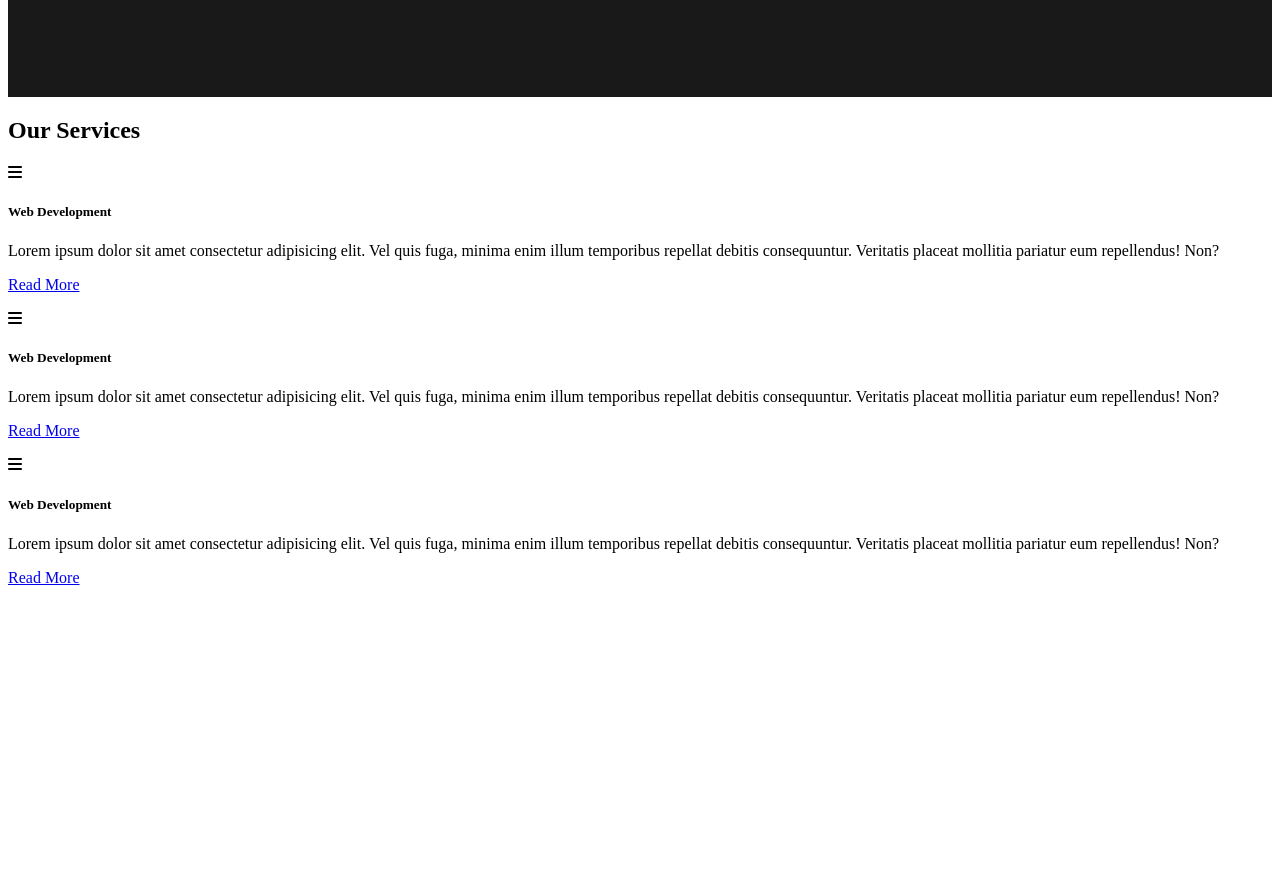
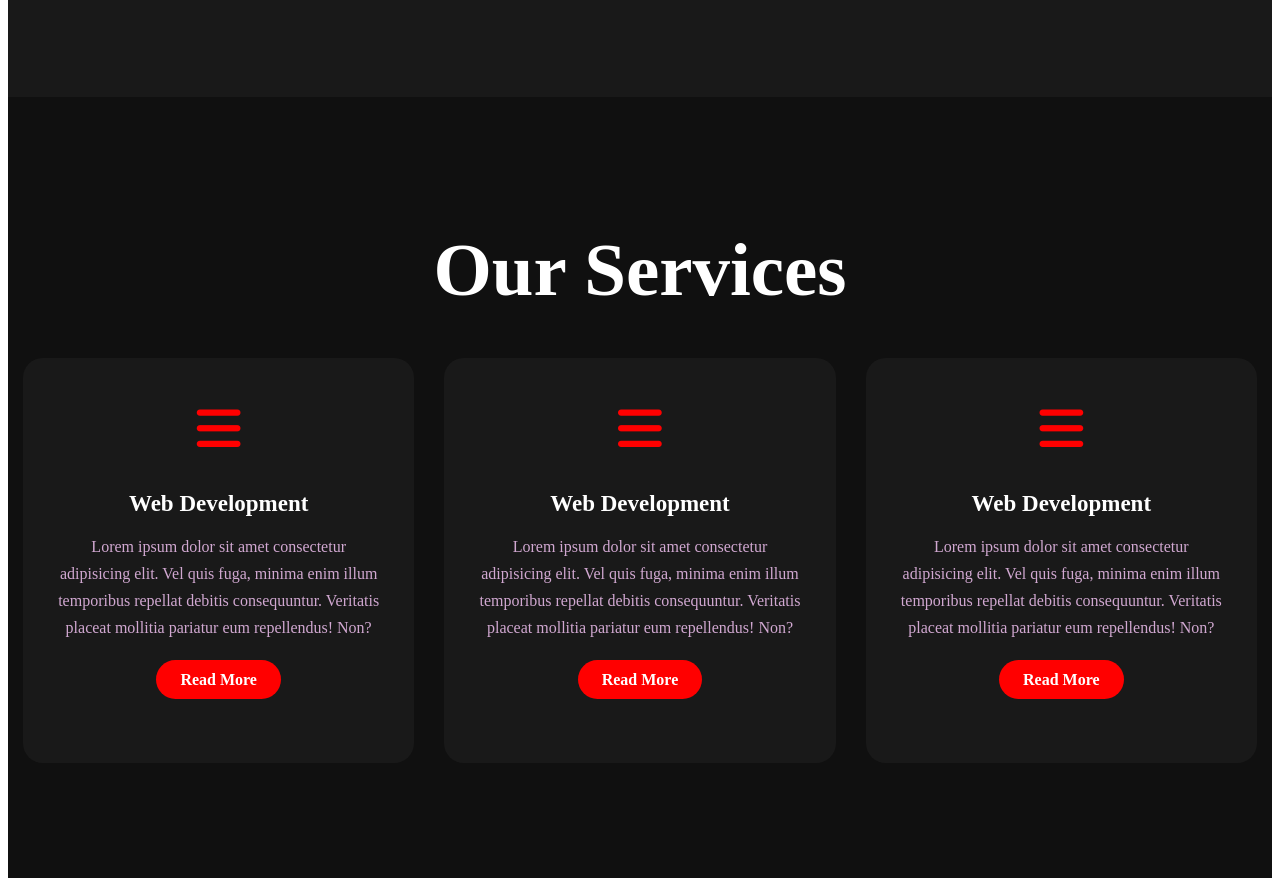
Before and after one commit to shanicekumeroa/tahmidahmedyt, a plain HTML site: page index.html in a window 1280 px wide. Shown: the part 1405-2291 px from the top of the page. Before the commit the page ends 2008 px from the top, so only its background shows below. Drawn offline with Linux system fonts and the light colour scheme.

Commit message:
Finished service section

```diff
--- a/css/styles.css
+++ b/css/styles.css
@@ -184,3 +184,74 @@ button:hover{
     border: 2px solid transparent;
     cursor: pointer;
 }
+
+.service {
+    background: #101010;
+    width: 100%;
+    padding: 100px 0px;
+}
+
+.title h2{
+    color: white;
+    font-size: 75px;
+    width: 1130px;
+    margin: 30px auto;
+    text-align: center;
+}
+
+.box{
+    display: flex;
+    justify-content: center;
+    align-items: center;
+    min-height: 400px;
+}
+
+.card{
+    height: 365px;
+    width: 335px;
+    padding: 20px 35px;
+    background-color: #191919;
+    border-radius: 20px;
+    margin: 15px;
+    position: relative;
+    overflow: hidden;
+    text-align: center;
+}
+
+.card i{
+    font-size: 50px;
+    display: block;
+    text-align: center;
+    margin: 25px 0px;
+    color: red;
+}
+
+h5{
+    color: white;
+    font-size: 23px;
+    margin-bottom: 15px;
+}
+
+.pra p{
+color: #fcfc;
+font-size: 16px;
+line-height: 27px;
+margin-bottom: 25px;
+}
+
+.card .button {
+    background-color: red;
+    color: white;
+    text-decoration: none;
+    border: 2px solid transparent;
+    font-weight: bold;
+    padding: 9px 22px;
+    border-radius: 30px;
+    transition: .4s;
+}
+
+.card .button:hover{
+    background-color: transparent;
+    border: 2px solid transparent;
+    cursor: pointer;
+}
--- a/index.html
+++ b/index.html
@@ -80,7 +80,7 @@
       </div>
       <div class="box">
         <div class="card">
-          <i class="fa-solid fa-bars"></i>
+          <i class="fas fa-bars"></i>
           <h5>Web Development</h5>
           <div class="pra">
             <p>
@@ -96,7 +96,7 @@
         </div>
 
         <div class="card">
-          <i class="fa-solid fa-bars"></i>
+          <i class="fas fa-bars"></i>
           <h5>Web Development</h5>
           <div class="pra">
             <p>
@@ -112,7 +112,7 @@
         </div>
 
         <div class="card">
-          <i class="fa-solid fa-bars"></i>
+          <i class="fas fa-bars"></i>
           <h5>Web Development</h5>
           <div class="pra">
             <p>
@@ -128,5 +128,7 @@
         </div>
       </div>
     </div>
+
+    <!----Conact Me Section---->
   </body>
 </html>
```
Also changed, not shown: images/iStock-871030872-2000x1333.jpeg (added).
